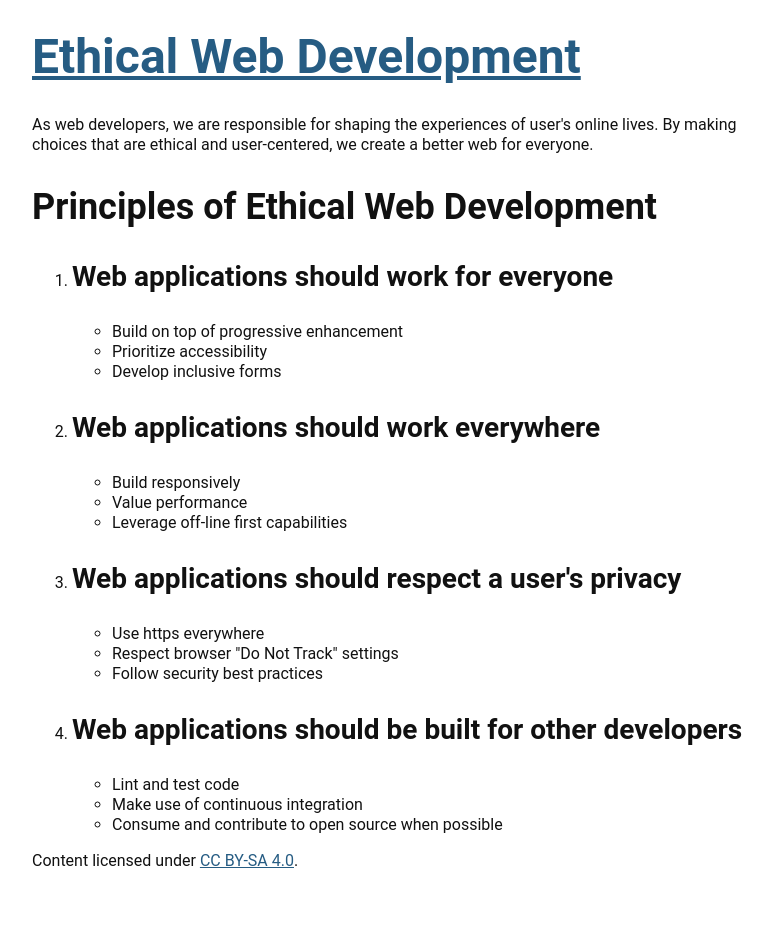
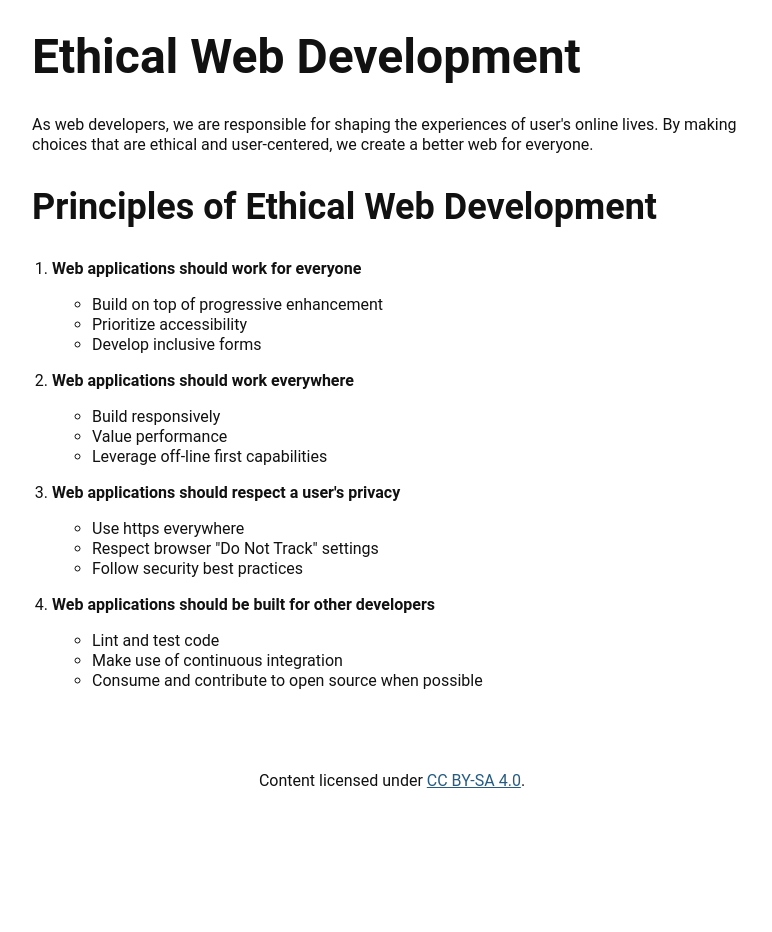
Before and after one commit to ascott1/ethicalweb.org, a Jekyll site: the page built from index.html, in a window 1280 px wide. Shown: the whole page, without its empty margins (248-1020 px from the left). Built offline with Jekyll 4.4.1, drawn with Linux system fonts in a browser that asks for light colours.

Commit message:
clean up a little

```diff
--- a/_css/_layout.css
+++ b/_css/_layout.css
@@ -8,3 +8,9 @@ body {
   max-width: 720px;
   margin: 0 auto;
 }
+
+.site-footer {
+  margin-top: 4em;
+  padding: 1em 0;
+  text-align: center;
+}
--- a/_includes/header.html
+++ b/_includes/header.html
@@ -1,8 +1,9 @@
 <header class="site-header">
   <div class="wrapper">
-    <h1><a class="site-title" href="{{ site.baseurl }}/">{{ site.title }}</a></h1>
+    <h1>{{ site.title }}</h1>
 
     <!--<nav class="site-nav">
+      <a class="site-title" href="{{ site.baseurl }}/">Home</a>
       {% for my_page in site.pages %}
         {% if my_page.title %}
         <a class="page-link" href="{{ my_page.url | prepend: site.baseurl }}">{{ my_page.title }}</a>
--- a/css.json
+++ b/css.json
@@ -4,7 +4,8 @@
       "postcss-import",
       "postcss-conditionals",
       "postcss-css-variables",
-      "postcss-custom-media"
+      "postcss-custom-media",
+      "postcss-nested"
     ],
     "input": "_css/base.css",
     "output": "css/style.css",
--- a/css/style.css
+++ b/css/style.css
@@ -577,6 +577,12 @@ body {
   margin: 0 auto;
 }
 
+.site-footer {
+  margin-top: 4em;
+  padding: 1em 0;
+  text-align: center;
+}
+
 /* ==========================================================================
    Custom site styles
 
@@ -588,6 +594,15 @@ body {
 
 /* Mobile-first styles here
    ========================================================================== */
+
+.principal-list {
+  margin: 0;
+  padding-left: 20px;
+}
+
+.principal-list_title {
+  font-size: 1em;
+}
 
 /* Medium and Up - Targets everything larger than mobile
    ========================================================================== */
--- a/index.html
+++ b/index.html
@@ -8,9 +8,9 @@ layout: default
 
   <h2>Principles of Ethical Web Development</h2>
 
-  <ol>
+  <ol class="principal-list">
     <li>
-      <h3>Web applications should work for everyone</h3>
+      <h3 class="principal-list_title">Web applications should work for everyone</h3>
       <ul>
         <li>Build on top of progressive enhancement</li>
         <li>Prioritize accessibility</li>
@@ -18,7 +18,7 @@ layout: default
       </ul>
     </li>
     <li>
-      <h3>Web applications should work everywhere</h3>
+      <h3 class="principal-list_title">Web applications should work everywhere</h3>
       <ul>
         <li>Build responsively</li>
         <li>Value performance</li>
@@ -26,7 +26,7 @@ layout: default
       </ul>
     </li>
     <li>
-      <h3>Web applications should respect a user's privacy</h3>
+      <h3 class="principal-list_title">Web applications should respect a user's privacy</h3>
       <ul>
         <li>Use https everywhere</li>
         <li>Respect browser "Do Not Track" settings</li>
@@ -34,7 +34,7 @@ layout: default
       </ul>
     </li>
     <li>
-      <h3>Web applications should be built for other developers</h3>
+      <h3 class="principal-list_title">Web applications should be built for other developers</h3>
       <ul>
         <li>Lint and test code</li>
         <li>Make use of continuous integration</li>
--- a/package.json
+++ b/package.json
@@ -16,6 +16,7 @@
     "postcss-css-variables": "^0.5.1",
     "postcss-custom-media": "^5.0.0",
     "postcss-import": "^8.0.2",
+    "postcss-nested": "^1.0.0",
     "precss": "^1.4.0",
     "rimraf": "^2.5.1",
     "watch": "^0.17.1"
```
Also changed, not shown: _css/_custom.css (+7 -0 lines).
